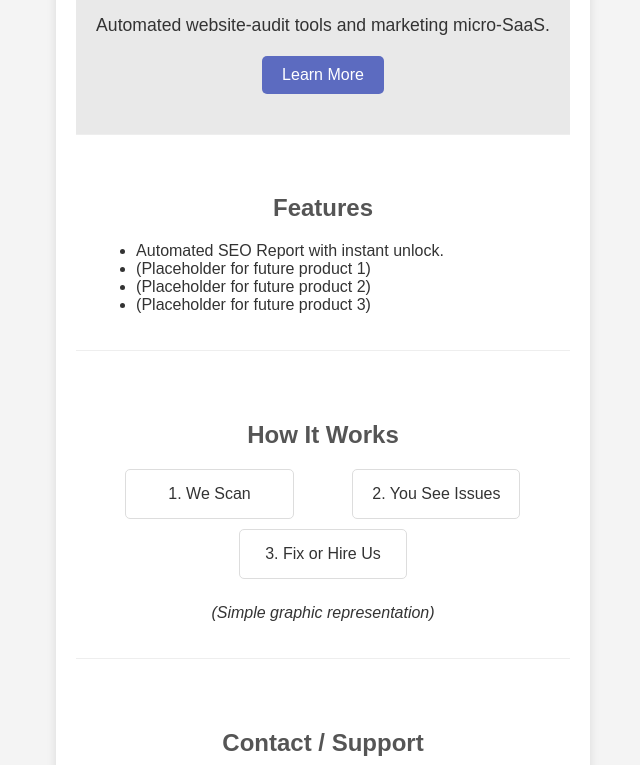
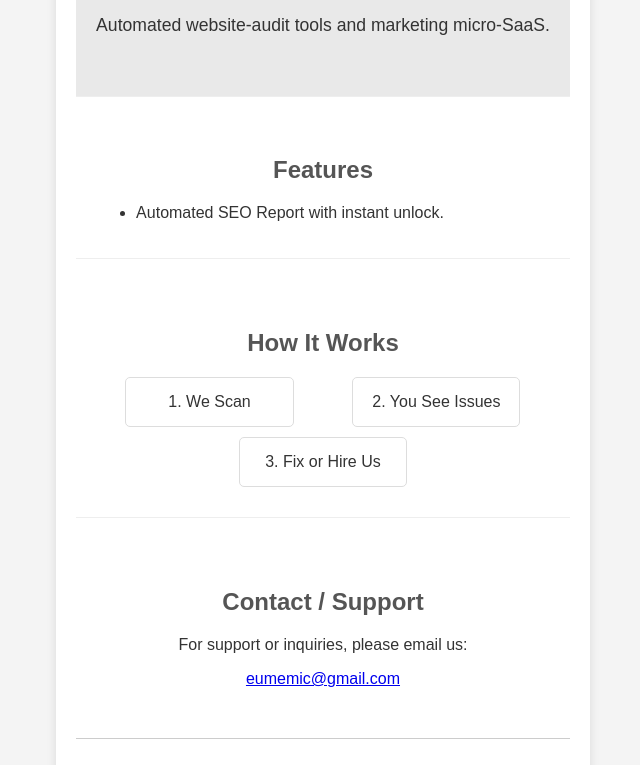
Before and after one commit to eumemic/eumemic-site, a plain HTML site: page index.html in a window 1280 px wide. Shown: the part 131-896 px from the top of the page, without its empty margins (317-957 px from the left). Drawn offline with Linux system fonts and the light colour scheme.

Commit message:
refactor: Clean up landing page content

```diff
--- a/index.html
+++ b/index.html
@@ -98,16 +98,12 @@
       <section class="hero">
         <h1>Eumemic</h1>
         <p>Automated website-audit tools and marketing micro-SaaS.</p>
-        <a href="#features" class="button">Learn More</a>
       </section>
 
       <section id="features">
         <h2>Features</h2>
         <ul>
           <li>Automated SEO Report with instant unlock.</li>
-          <li>(Placeholder for future product 1)</li>
-          <li>(Placeholder for future product 2)</li>
-          <li>(Placeholder for future product 3)</li>
         </ul>
       </section>
 
@@ -118,22 +114,18 @@
           <div class="step">2. You See Issues</div>
           <div class="step">3. Fix or Hire Us</div>
         </div>
-        <p style="margin-top: 15px; font-style: italic">
-          (Simple graphic representation)
-        </p>
       </section>
 
       <section id="contact">
         <h2>Contact / Support</h2>
         <p>For support or inquiries, please email us:</p>
-        <a href="mailto:support@eumemic.com">support@eumemic.com</a>
+        <a href="mailto:eumemic@gmail.com">eumemic@gmail.com</a>
       </section>
 
       <footer>
         <p>&copy; 2025 Eumemic. All rights reserved.</p>
         <p>
-          <a href="terms.html">Terms of Service</a> |
-          <a href="refund.html">Refund Policy</a>
+          <a href="terms.html">Terms of Service</a>
         </p>
       </footer>
     </div>
```
